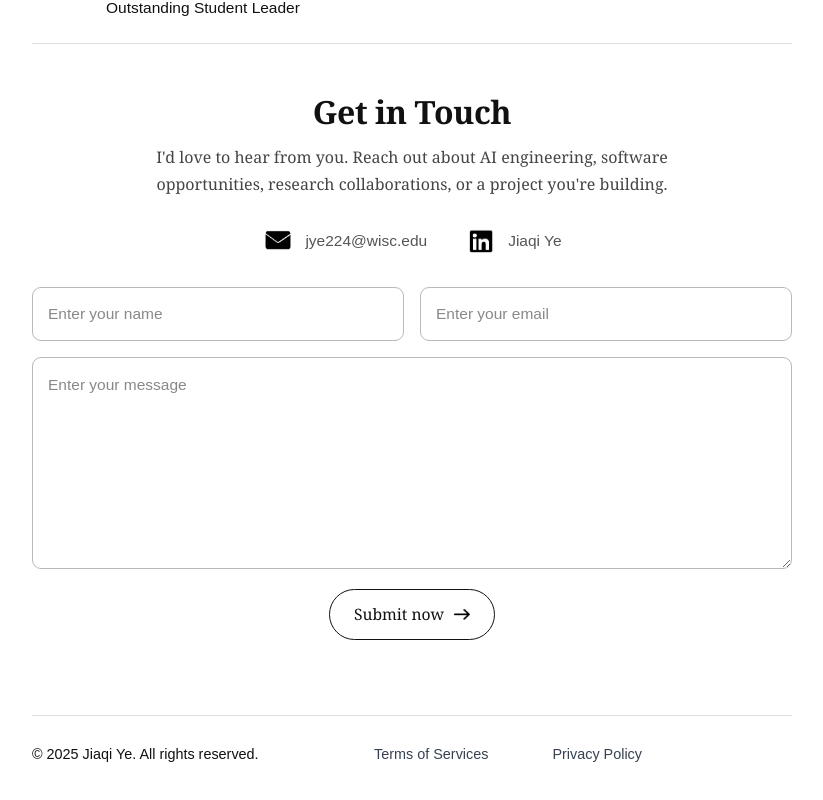
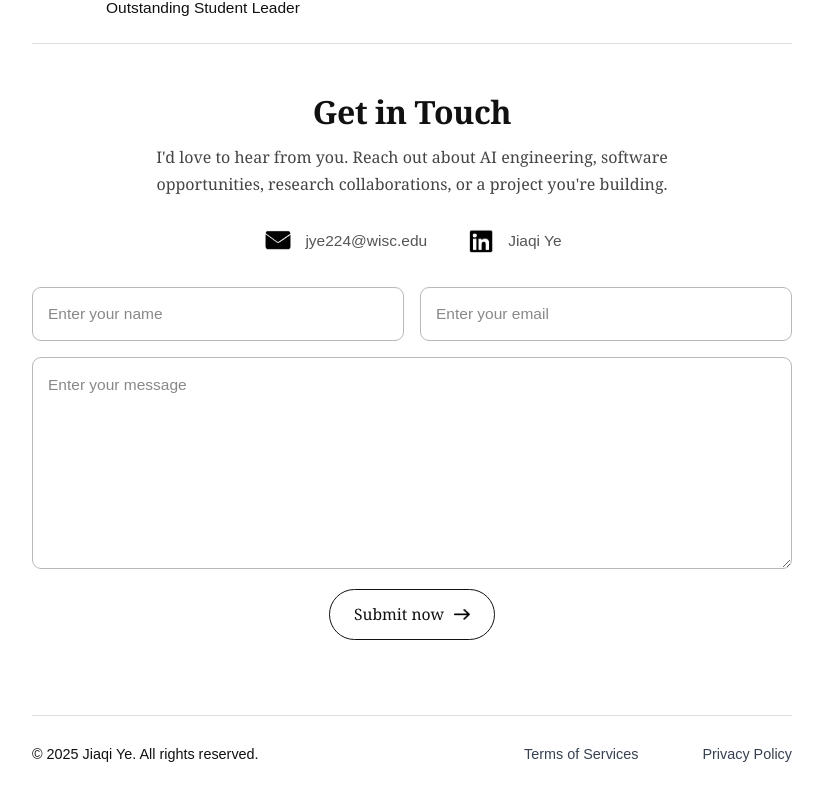
Before and after one commit to Jiaqi-Ye/Personal-Website, a Next.js app: page /v2 in a window 1280 px wide. Shown: the part 3549-4349 px from the top of the page, without its empty margins (384-1207 px from the left). Built offline with nearby package versions, Linux system fonts and the light colour scheme; a web font is replaced by a local one.

Commit message:
Right align footer policy links

```diff
--- a/app/v2/v2.module.css
+++ b/app/v2/v2.module.css
@@ -594,7 +594,7 @@
   justify-content: space-between;
   width: 100%;
   margin: 0;
-  padding: 26px 150px 44px 0;
+  padding: 26px 0 44px;
   box-sizing: border-box;
   border-top: 1px solid var(--line);
   color: #374151;
```
